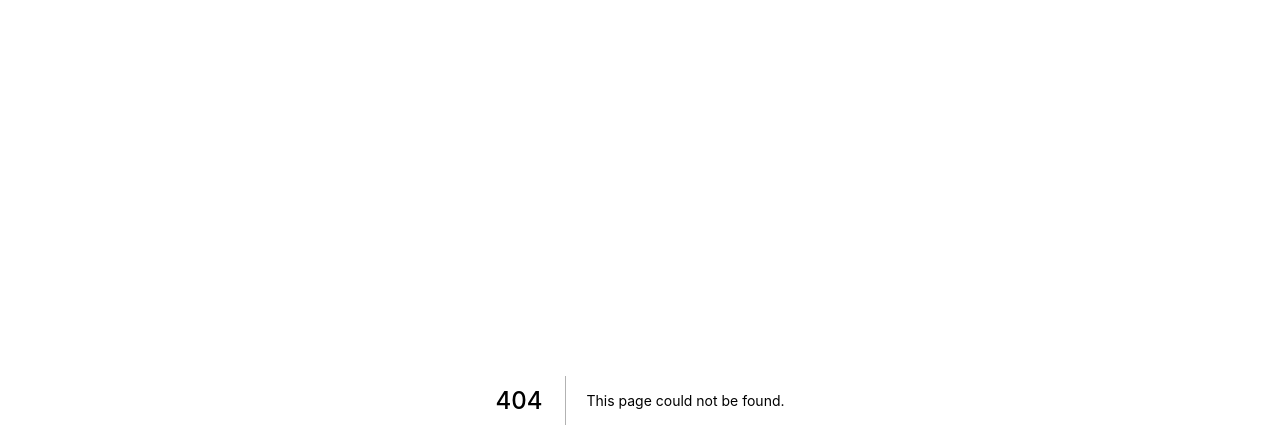
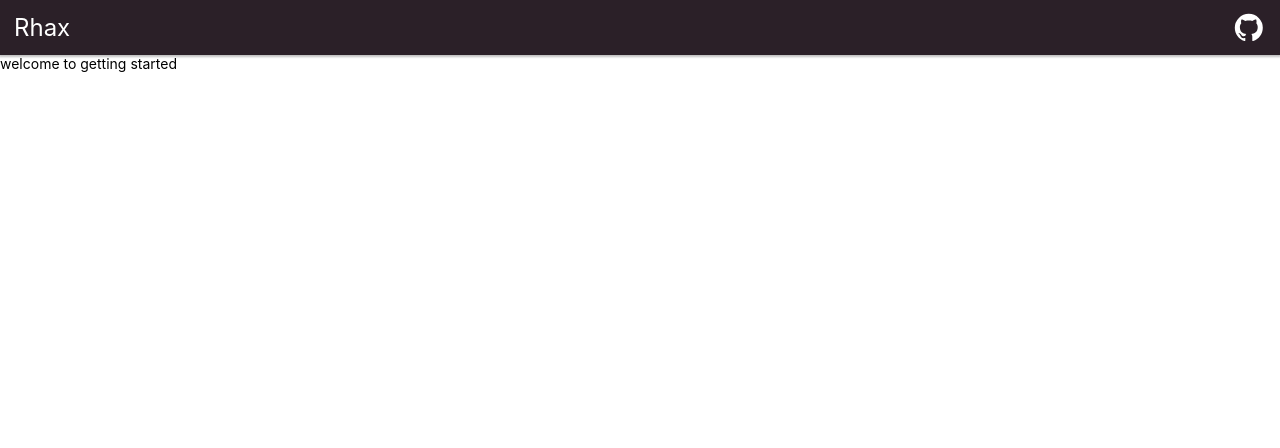
Before and after one commit to NitzanHen/Rhax.dev, a Next.js app: page /docs/getting-started in a window 1280 px wide. Before the commit this address had no page. Shown: the top 448 px of the page. Built offline with nearby package versions, Linux system fonts and the light colour scheme.

Commit message:
add getting started page

```diff
--- /dev/null
+++ b/pages/docs/getting-started.tsx
@@ -0,0 +1,18 @@
+import { NextPage } from 'next';
+import Head from 'next/head';
+import { TopBar } from '../../components/TopBar';
+
+const GettingStartedPage: NextPage = () => {
+
+  return (
+    <>
+      <Head>
+        <title>Rhax Docs: getting started</title>
+      </Head>
+      <TopBar />
+      welcome to getting started
+    </>
+  );
+};
+
+export default GettingStartedPage;
```
